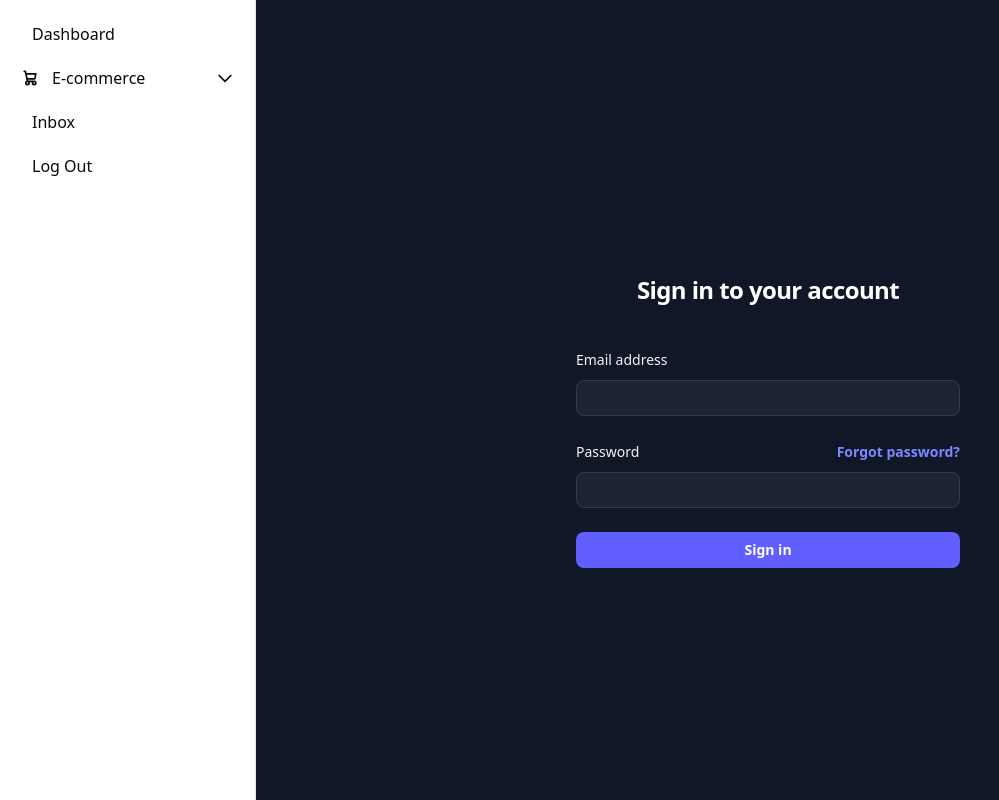
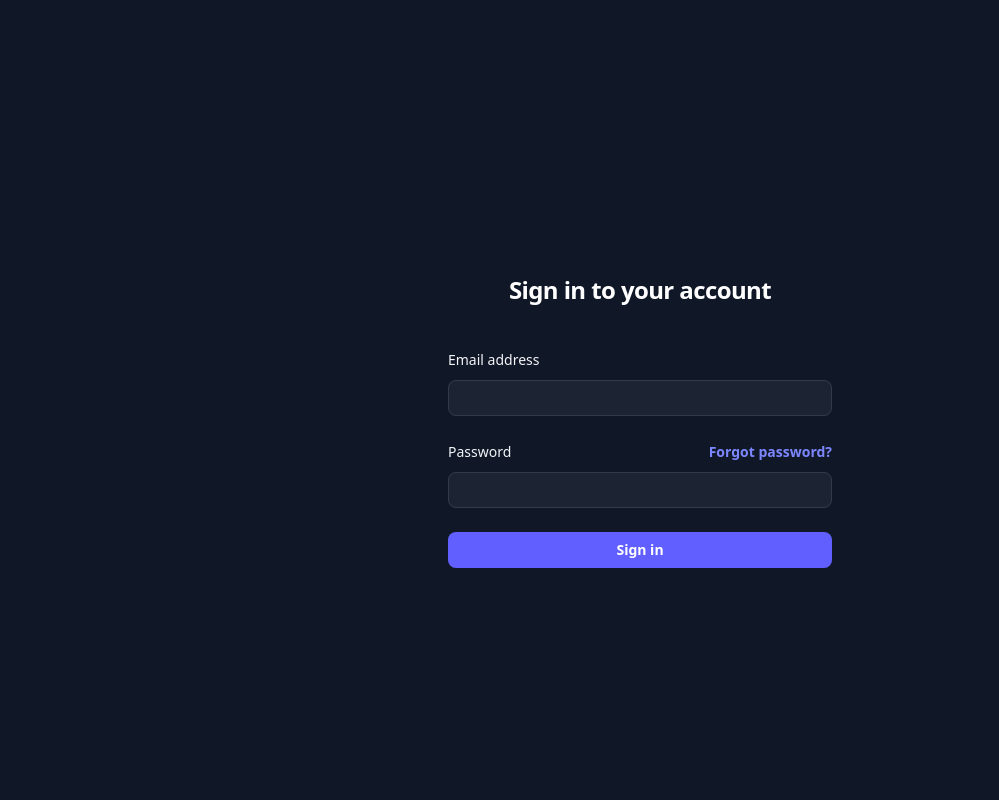
Before and after one commit to AmrHamoudaX/NomasApp, a React (Vite) app in the folder admin/: page /login in a window 1280 px wide. Shown: the whole page, without its empty margins (0-999 px from the left). Built offline with nearby package versions, Linux system fonts and the light colour scheme.

Commit message:
feat(admin): Set Dashboard as default route and refine layout/routing

```diff
--- a/admin/src/App.jsx
+++ b/admin/src/App.jsx
@@ -5,7 +5,7 @@ function App() {
   return (
     <div className="min-h-screen bg-gray-50">
       <Sidebar />
-      <main className="flex-1 bg-gray-50 lg:ml-64 ">
+      <main className="bg-gray-50 sm:ml-64 ">
         <Outlet />
       </main>
     </div>
--- a/admin/src/routes.jsx
+++ b/admin/src/routes.jsx
@@ -1,4 +1,5 @@
 import App from "./App";
+import Dashboard from "./components/Dashboard";
 import { LoginForm } from "./components/LoginForm";
 import Orders from "./components/Orders";
 import ProductManagement from "./components/ProductManagement";
@@ -8,10 +9,14 @@ const routes = [
     path: "/",
     element: <App />,
     children: [
-      { index: true, element: <ProductManagement /> },
-      { path: "/login", element: <LoginForm /> },
+      { index: true, element: <Dashboard /> },
+      { path: "/products", element: <ProductManagement /> },
       { path: "/orders", element: <Orders /> },
     ],
+  },
+  {
+    path: "/login",
+    element: <LoginForm />,
   },
 ];
 
```
